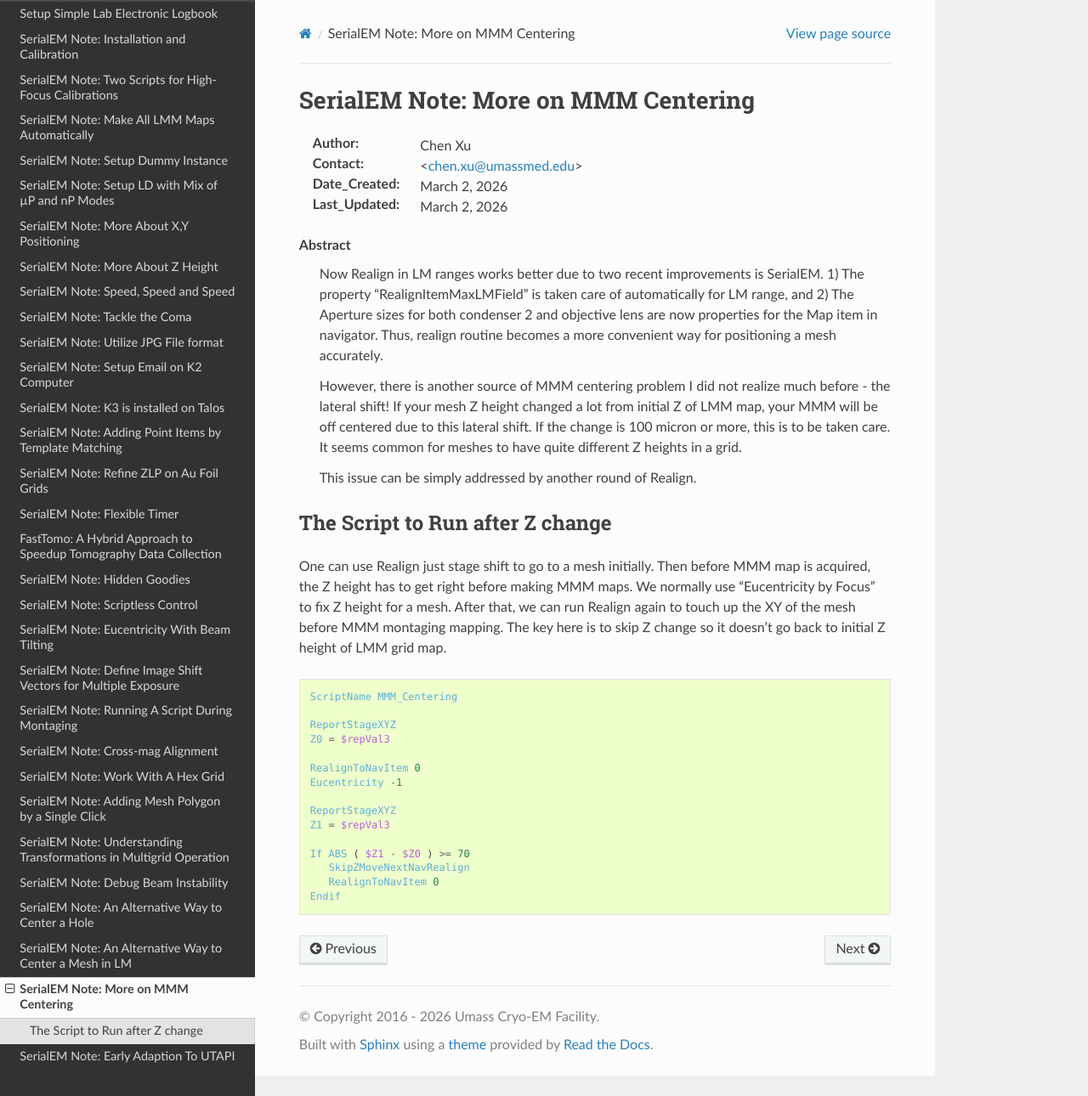
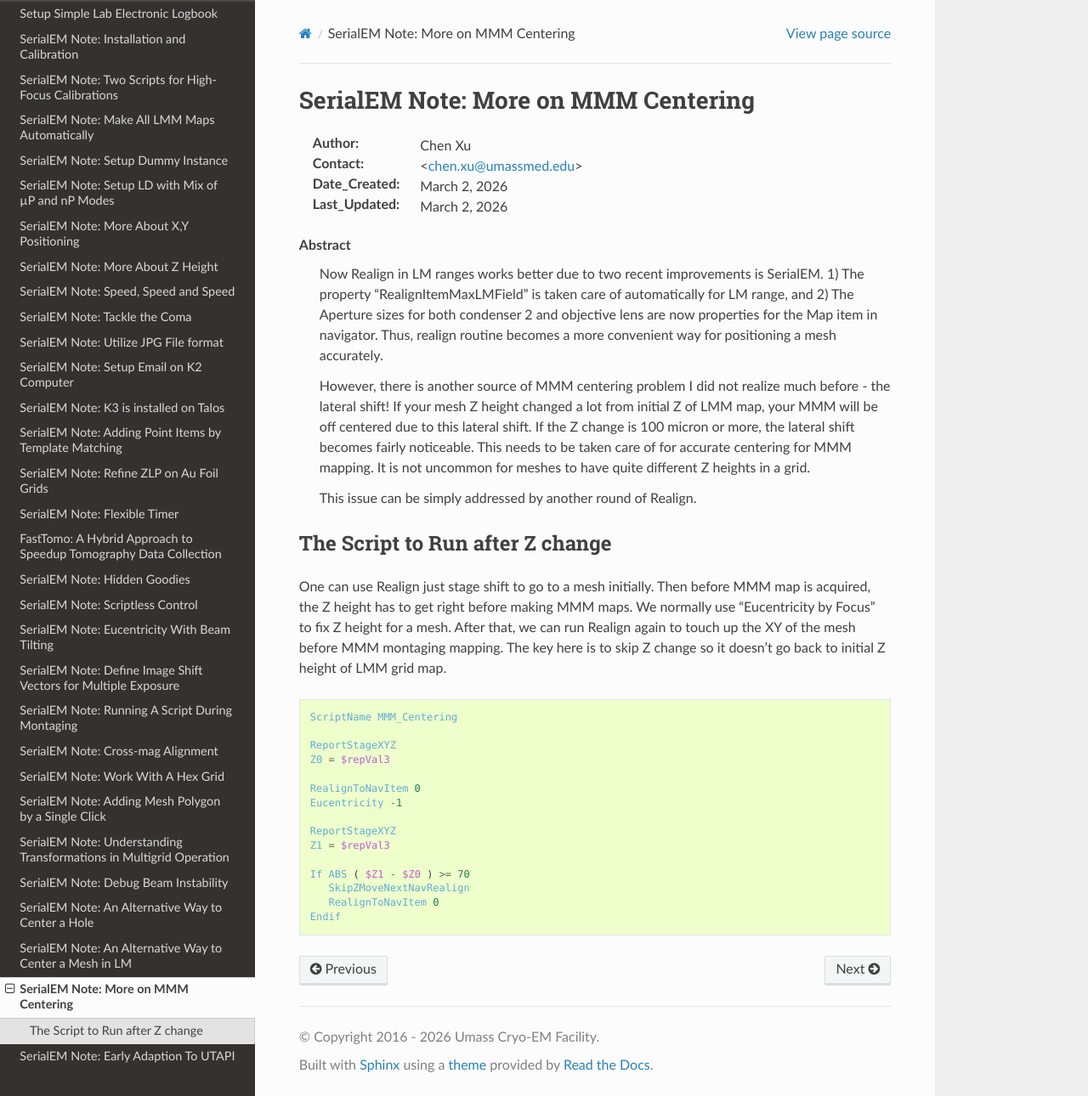
Before and after one commit to xuchen66/sphinx-emdocs, a Sphinx documentation site: the page built from source/serialem-note-more-on-MMMcentering.rst, in a window 1280 px wide and 1290 px high. Shown: the whole window at 85% size. Built offline with Sphinx 7.4.7 and the Read the Docs theme 3.1.0, drawn with Linux system fonts in a browser that asks for light colours; pages that are not in the unit, such as notebooks, are missing from menus.

Commit message:
Update serialem-note-more-on-MMMcentering.rst

```diff
--- a/source/serialem-note-more-on-MMMcentering.rst
+++ b/source/serialem-note-more-on-MMMcentering.rst
@@ -21,9 +21,10 @@ SerialEM Note: More on MMM Centering
       However, there is another source of MMM centering problem I did not
       realize much before - the lateral shift! If your mesh Z height changed a
       lot from initial Z of LMM map, your MMM will be off centered due to
-      this lateral shift. If the change is 100 micron or more, this is to be
-      taken care. It seems common for meshes to have quite different Z heights
-      in a grid.
+      this lateral shift. If the Z change is 100 micron or more, the lateral
+      shift becomes fairly noticeable. This needs to be taken care of for accurate
+      centering for MMM mapping. It is not uncommon for meshes to have quite different
+      Z heights in a grid.
 
       This issue can be simply addressed by another round of Realign.
 
```
